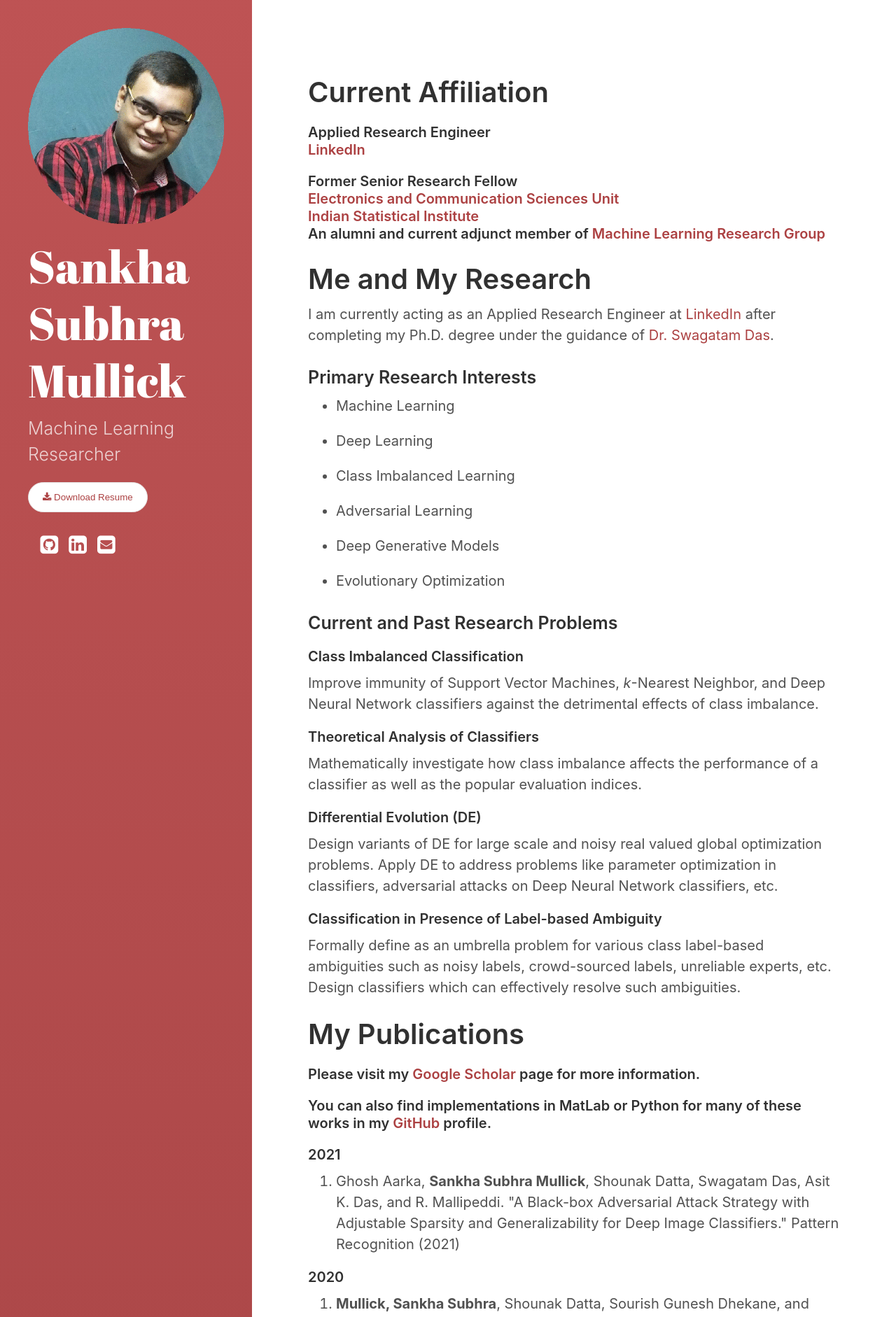
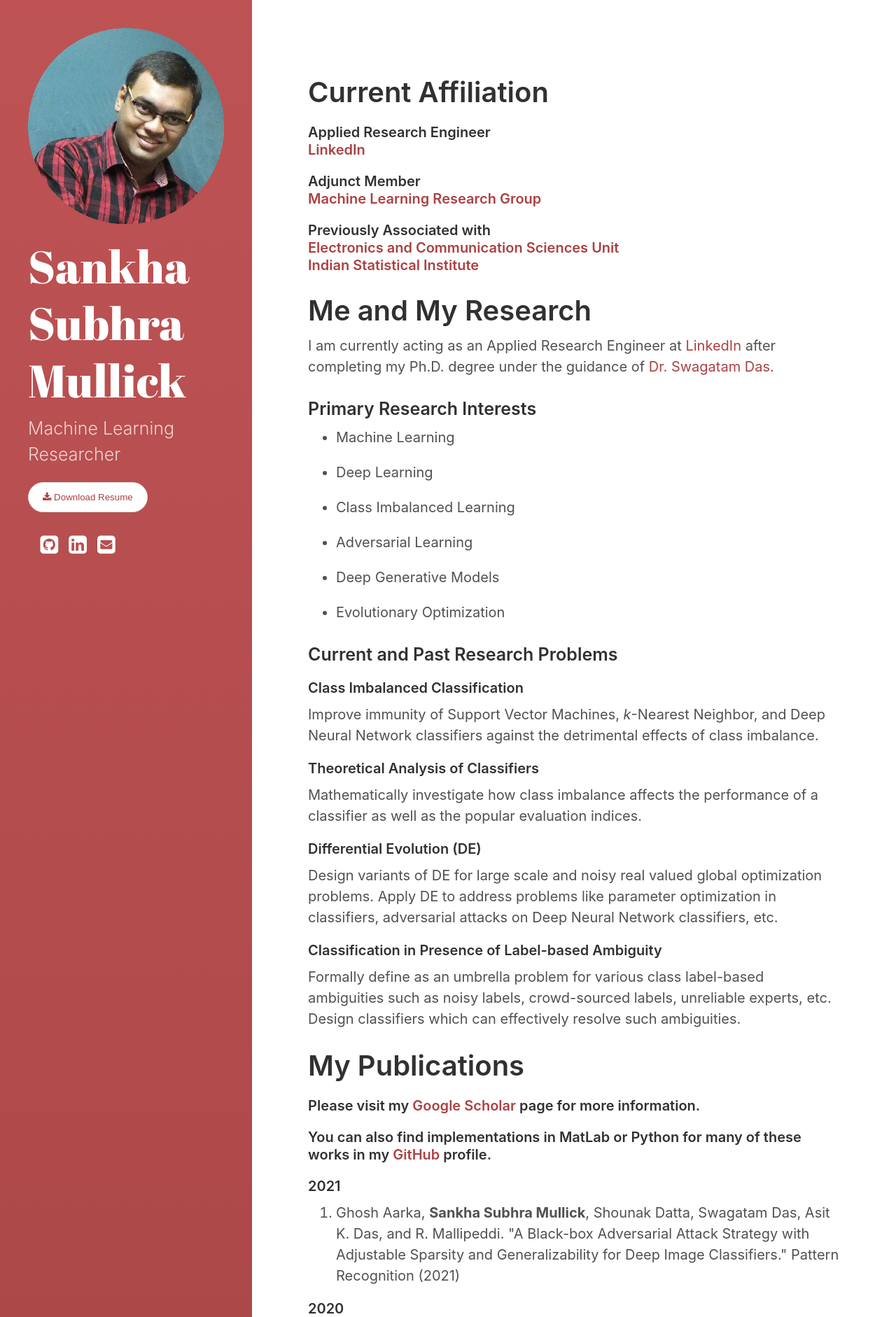
Before and after one commit to SankhaSubhra/SankhaSubhra.github.io, a Jekyll site: the page built from index.html, in a window 1280 px wide. Shown: the top 1882 px of the page at 70% size. Built offline with Jekyll 4.4.1, drawn with Linux system fonts in a browser that asks for light colours; the list of posts is cut into pages by our own code; a style sheet for code colours, icons or effects is not loaded; some of the changed text lies outside the part shown.

Commit message:
Update index.html

```diff
--- a/index.html
+++ b/index.html
@@ -6,10 +6,12 @@ title: Home
 <h4> Applied Research Engineer <br>
     <a href="https://www.linkedin.com">LinkedIn</a>
 </h4>
-<h4> Former Senior Research Fellow <br>
+<h4> Adjunct Member <br>
+    <a href="https://mlrgisi.github.io/">Machine Learning Research Group</a>
+</h4>
+<h4> Previously Associated with <br>
     <a href="https://www.isical.ac.in/~ecsu/?q=node/24">Electronics and Communication Sciences Unit</a><br>
     <a href="https://www.isical.ac.in/">Indian Statistical Institute</a><br>
-    An alumni and current adjunct member of <a href="https://mlrgisi.github.io/">Machine Learning Research Group</a>
 </h4>
 
 <h1>Me and My Research</h1>
```
